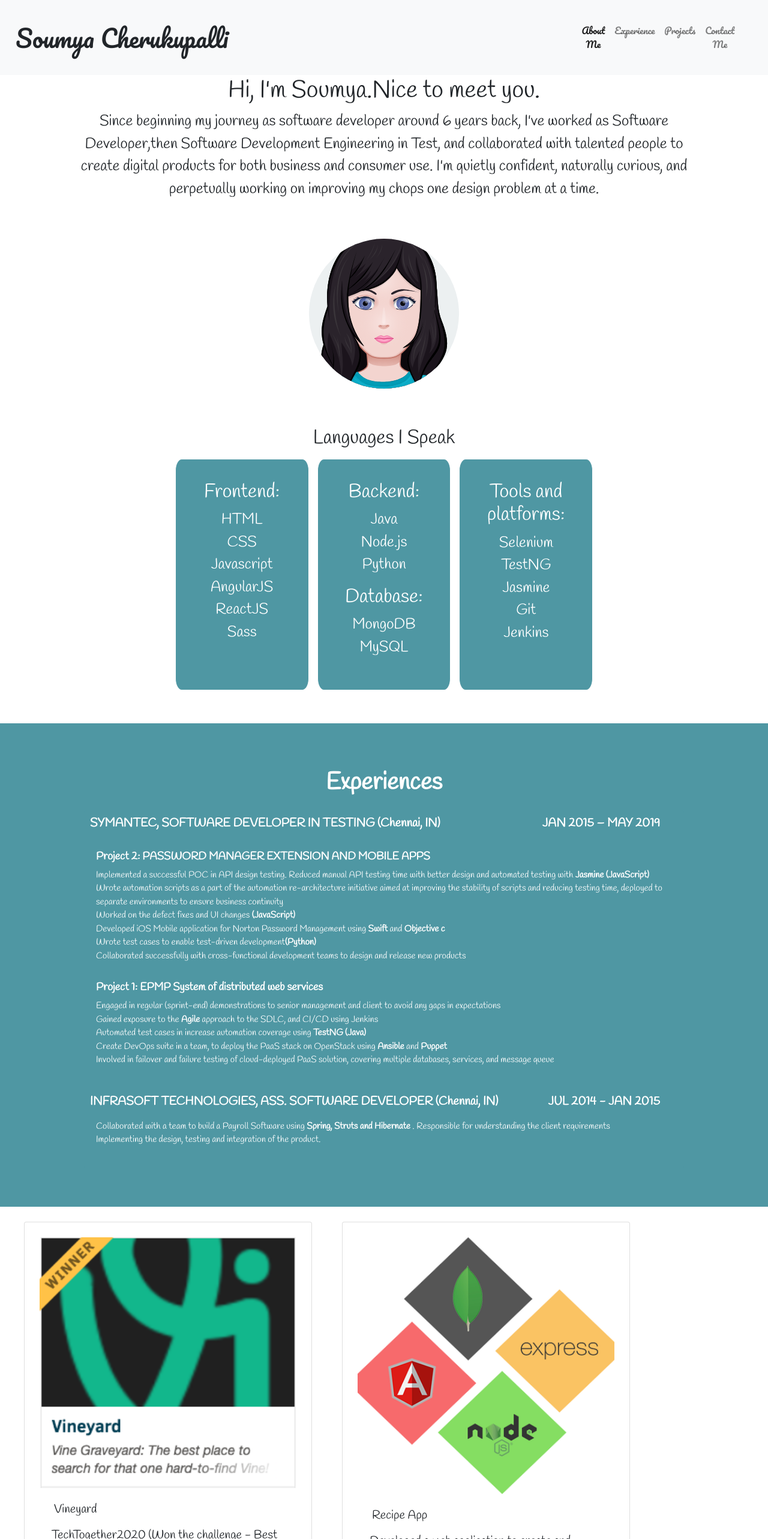
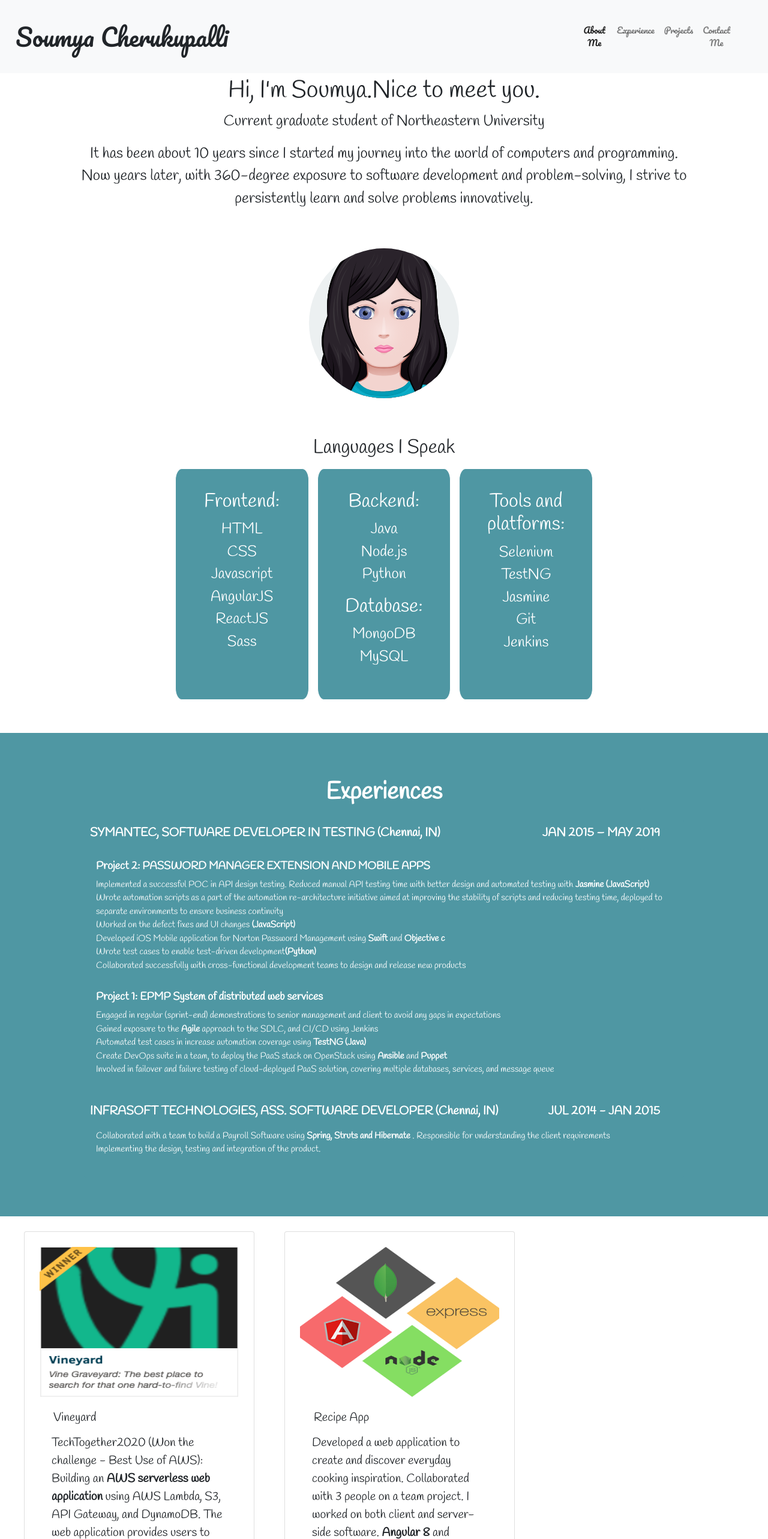
Before and after one commit to soumya27/SoumyaC, a React (Create React App) app: page / in a window 1280 px wide. Shown: the top 2566 px of the page at 60% size. Built offline with nearby package versions, Linux system fonts and the light colour scheme.

Commit message:
Updating About me

```diff
--- a/src/App.css
+++ b/src/App.css
@@ -24,7 +24,7 @@ html {
 }
 
 .navbar-collapse{
-  font-size: 15px;
+  font-size: 14px;
   display: inline;
 }
 
@@ -92,7 +92,7 @@ h1 ,h2{
 .projects {
   margin: 2%;
   padding: 2%;
-  width: 30rem;
+  width: 24rem;
 }
 
 .projectcontainer{
@@ -163,3 +163,13 @@ h1 ,h2{
 .description{
   font-size:20px;
 }
+
+.card-img-top{
+  width: 250px;
+  height: 250px;
+}
+
+
+.nav-item {
+  width: 30%;
+}
--- a/src/components/AboutMe.jsx
+++ b/src/components/AboutMe.jsx
@@ -9,11 +9,12 @@ function Aboutme() {
                 <section className="p-5">
                     <h1>Hi, I'm Soumya.Nice to meet you.</h1>
                     <p>
-                        Since beginning my journey as software developer around 6 years back,
-                        I've worked as Software Developer,then Software Development Engineering in Test,
-                        and collaborated with talented people to create digital products for both business and consumer
-                        use. I'm quietly confident, naturally curious, and perpetually working on improving
-                        my chops one design problem at a time.
+                        Current graduate student of Northeastern University
+                    </p>
+                    <p>
+                        It has been about 10 years since I started my journey into the world of computers and programming.
+                        Now years later, with 360-degree exposure to software development and problem-solving,
+                        I strive to persistently learn and solve problems innovatively.
                     </p>
                 </section>
                 <img className="avatar rounded-circle " src={avatar} alt="my avatar" />
--- a/src/components/Projects.jsx
+++ b/src/components/Projects.jsx
@@ -64,7 +64,7 @@ function Projects() {
                             Java
                         </p>
                     </div>
-                    <a href="https://github.com/soumya27/Web_Recipe/tree/master/final-project-team-node" className="card-footer text-muted">Github</a>
+                    <a href="https://github.com/soumya27/RankingSystem" className="card-footer text-muted">Github</a>
                 </div>
                 <div className="projects card">
                     <img className="card-img-top" src="https://raw.githubusercontent.com/soumya27/CellularAutomata/master/out/Image3.png" alt="Card image cap" />
```
